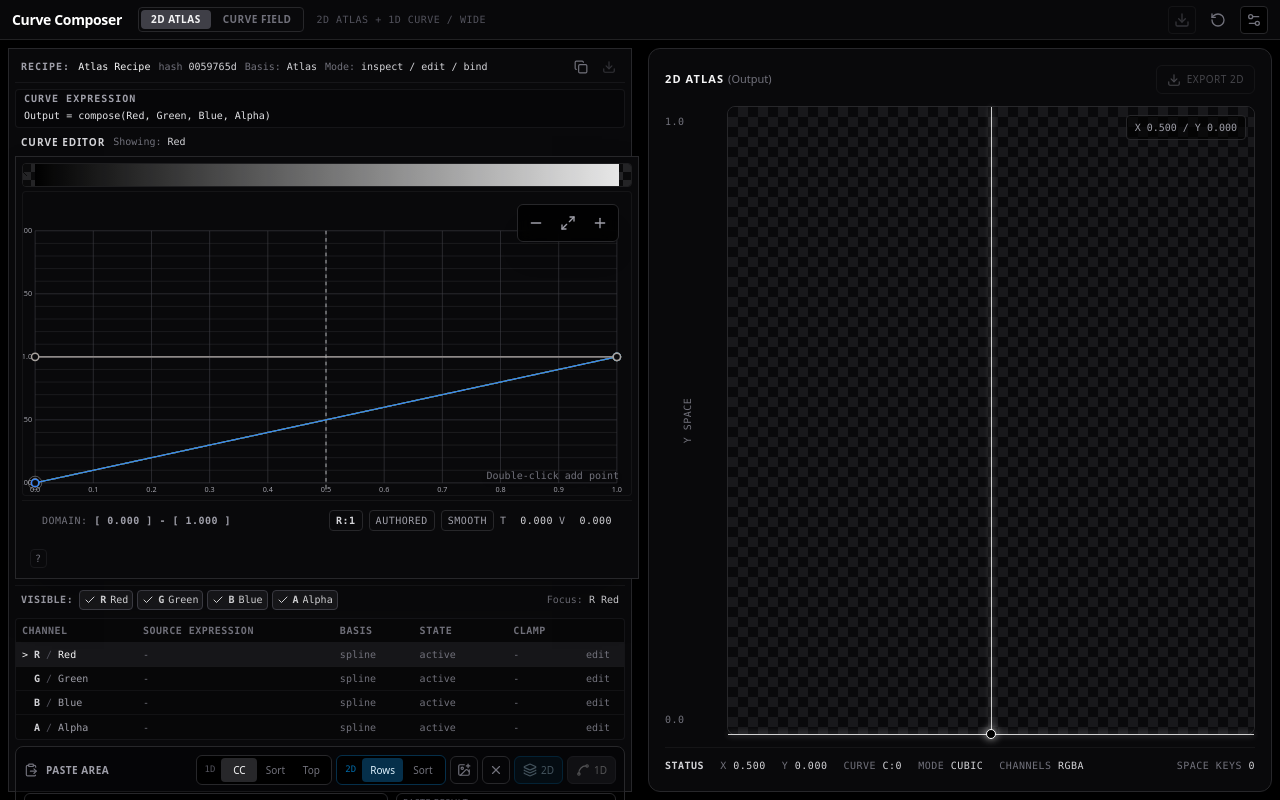
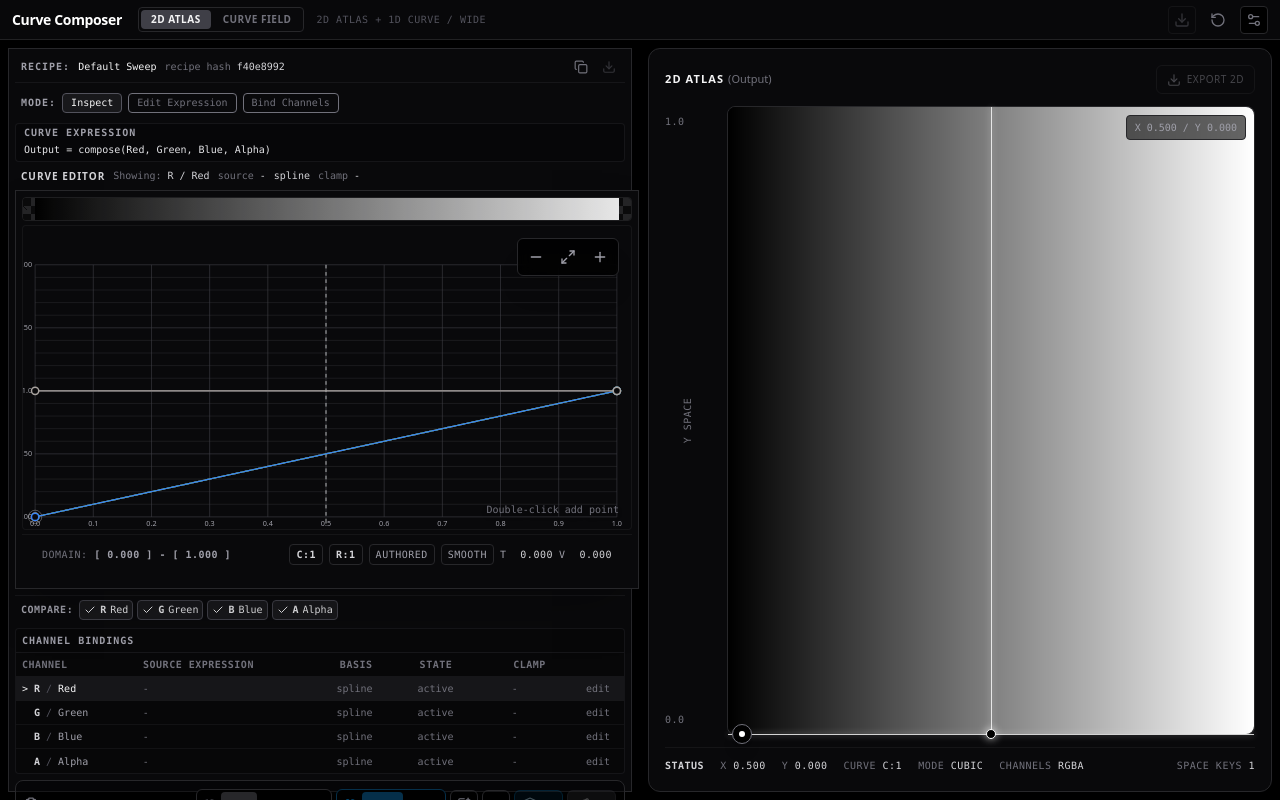
Before and after one commit to delk73/dcc, a React (Vite) app: page / in a window 1280 px wide. Built offline with nearby package versions, Linux system fonts and the light colour scheme.

Commit message:
feat: introduce recipe edit modes and enhance CurveEditor with improved binding source and clamp formatting; update CurveMappingLedger and CurveProjectionIrPanel for better UI and functionality

```diff
--- a/src/App.tsx
+++ b/src/App.tsx
@@ -68,6 +68,13 @@ const createMinimalBasicSpace = (): LibraryCurve[] => [{
 import type { MainView } from './state/editorState';
 
 const TWO_DIMENSIONAL_WORKSPACE_VIEW: MainView = '2d';
+type RecipeEditMode = 'inspect' | 'edit-expression' | 'bind-channels';
+
+const RECIPE_EDIT_MODES: Array<{ id: RecipeEditMode; label: string }> = [
+  { id: 'inspect', label: 'Inspect' },
+  { id: 'edit-expression', label: 'Edit Expression' },
+  { id: 'bind-channels', label: 'Bind Channels' },
+];
 
 const useWindowDimensions = () => {
   const [dims, setDims] = useState(() => ({
@@ -100,6 +107,7 @@ export default function App() {
     createInitialCurveProjectionState
   );
   const anchorsRef = useRef<LibraryCurve[]>([]);
+  const [recipeEditMode, setRecipeEditMode] = useState<RecipeEditMode>('inspect');
 
   const [atlasTexture, setAtlasTexture] = useState<ImageData | null>(null);
   const [atlasDomainTime, setAtlasDomainTime] = useState(0.5);
@@ -444,6 +452,18 @@ export default function App() {
   const formatShortHash = (hash: string) =>
     `${hash.slice(0, 8)}${hash.length > 8 ? '...' : ''}`;
 
+  const formatBindingSource = (row?: { input?: string; parameter?: string }) =>
+    row?.input ?? row?.parameter ?? '-';
+
+  const formatBindingClamp = (row?: { clamp?: string; parameter?: string }) =>
+    row?.clamp ?? (row?.parameter ? 'off' : '-');
+
+  const formatEditorBasis = (mode: InterpMode) => {
+    if (mode === 'constant') return 'stepped';
+    if (mode === 'cubic') return 'spline';
+    return mode;
+  };
+
   const renderCurveEditorPanel = (className = '', editorClassName = '') => {
     const pasteAreaHeight = layout.curveEditor.height >= 520 ? 156 : 132;
     const showPasteArea = outputMode === 'atlas';
@@ -460,18 +480,18 @@ export default function App() {
       ? `Output = compose(${expressionTerms.join(', ')})`
       : `Output = ${expressionTerms[0] ?? activeChannel.toUpperCase()}`;
     const showingLabel = activeMappingRow
-      ? `${activeMappingRow.roleLabel}${activeMappingRow.input ? ` / ${activeMappingRow.input}` : ''}`
+      ? `${activeMappingRow.curveLabel} / ${activeMappingRow.roleLabel}`
       : activeChannel.toUpperCase();
-    const basisLabel = outputMode === 'curve-field' ? curveFieldRecipeName : 'Atlas';
+    const showingSource = formatBindingSource(activeMappingRow);
+    const showingBasis = formatEditorBasis(interpMode);
+    const showingClamp = formatBindingClamp(activeMappingRow);
 
     return (
      <div className={cn("bg-[#09090b] border border-zinc-800 rounded-xl p-1.5 gap-1.5 min-h-0 flex flex-col", className)}>
        <div className="flex min-h-7 shrink-0 items-center gap-2 overflow-hidden border-b border-zinc-900/90 px-1.5 pb-1 font-mono text-[10px] leading-none text-zinc-500">
           <span className="shrink-0 font-bold uppercase tracking-widest text-zinc-400">Recipe:</span>
           <span className="min-w-0 truncate text-zinc-100" title={recipeIdentity.name}>{recipeIdentity.name}</span>
-          <span className="shrink-0" title={recipeIdentity.hash}>hash <span className="text-zinc-300">{formatShortHash(recipeIdentity.hash)}</span></span>
-          <span className="hidden min-w-0 truncate sm:inline" title={basisLabel}>Basis: <span className="text-zinc-300">{basisLabel}</span></span>
-          <span className="hidden shrink-0 sm:inline">Mode: <span className="text-zinc-300">inspect / edit / bind</span></span>
+          <span className="shrink-0" title={recipeIdentity.hash}>recipe hash <span className="text-zinc-300">{formatShortHash(recipeIdentity.hash)}</span></span>
           <button
             type="button"
             onClick={copyRecipeHash}
@@ -495,22 +515,42 @@ export default function App() {
           )}
        </div>
 
+       <div className="flex min-h-7 shrink-0 items-center gap-1.5 overflow-hidden px-1.5 font-mono text-[10px] leading-none text-zinc-500">
+          <span className="shrink-0 font-bold uppercase tracking-widest text-zinc-400">Mode:</span>
+          {RECIPE_EDIT_MODES.map(mode => {
+            const active = recipeEditMode === mode.id;
+
+            return (
+              <button
+                key={mode.id}
+                type="button"
+                onClick={() => setRecipeEditMode(mode.id)}
+                aria-pressed={active}
+                className={cn(
+                  'h-5 rounded border px-2 text-zinc-500 hover:border-zinc-700 hover:text-zinc-200',
+                  active && 'border-zinc-600 bg-zinc-900 text-zinc-100'
+                )}
+              >
+                {mode.label}
+              </button>
+            );
+          })}
+       </div>
+
        <section className="shrink-0 rounded-sm border border-zinc-900/90 bg-black/25 px-2 py-1 font-mono text-[10px]">
           <div className="flex items-center gap-2 leading-none">
             <h3 className="shrink-0 font-bold uppercase tracking-widest text-zinc-400">Curve Expression</h3>
-            {outputMode === 'curve-field' && (
-              <span className="min-w-0 truncate text-zinc-600" title={curveIndexTitle}>
-                {curveFieldChannelRoleSummary}
-              </span>
-            )}
           </div>
           <div className="mt-1 truncate text-zinc-200" title={expressionText}>{expressionText}</div>
        </section>
 
        <div className="flex min-h-4 shrink-0 items-center gap-2 px-1.5 leading-none">
           <h3 className="text-[10px] font-bold uppercase tracking-widest text-zinc-300">Curve Editor</h3>
-          <span className="min-w-0 truncate font-mono text-[10px] text-zinc-500" title={showingLabel}>
+          <span className="min-w-0 truncate font-mono text-[10px] text-zinc-500" title={`${showingLabel} / source ${showingSource} / ${showingBasis} / clamp ${showingClamp}`}>
             Showing: <span className="text-zinc-300">{showingLabel}</span>
+            <span className="ml-2">source <span className="text-zinc-300">{showingSource}</span></span>
+            <span className="ml-2 text-zinc-300">{showingBasis}</span>
+            <span className="ml-2">clamp <span className="text-zinc-300">{showingClamp}</span></span>
           </span>
        </div>
 
--- a/src/components/CurveEditor.tsx
+++ b/src/components/CurveEditor.tsx
@@ -1337,14 +1337,6 @@ export const CurveEditor: React.FC<CurveEditorProps> = ({
             </button>
           </div>
         )}
-        {!selectedTransformSummary && (
-          <div className="group inline-flex items-center gap-1 font-mono text-[10px] uppercase tracking-wider text-zinc-600">
-            <span className="rounded border border-zinc-900 bg-zinc-950 px-1 py-px text-zinc-500" title="Drag empty plot to box select · Double-click to add · Right-click point to remove · Wheel to zoom">?</span>
-            <span className="max-w-0 overflow-hidden whitespace-nowrap opacity-0 transition-all group-hover:max-w-[34rem] group-hover:opacity-100 group-focus-within:max-w-[34rem] group-focus-within:opacity-100">
-              Drag empty plot to box select · Double-click to add · Right-click point to remove · Wheel to zoom
-            </span>
-          </div>
-        )}
       </div>
     </div>
   );
--- a/src/components/CurveMappingLedger.tsx
+++ b/src/components/CurveMappingLedger.tsx
@@ -19,7 +19,7 @@ const formatSource = (row: CurveMappingRow) =>
   row.input ?? row.parameter ?? '-';
 
 const formatClamp = (row: CurveMappingRow) =>
-  row.clamp ? `clamp: ${row.clamp}` : row.parameter ? 'clamp: off' : '-';
+  row.clamp ?? (row.parameter ? 'off' : '-');
 
 const formatInterpMode = (interpMode: InterpMode) => {
   if (interpMode === 'constant') return 'stepped';
@@ -36,12 +36,10 @@ export function CurveMappingLedger({
   onToggleChannel,
   className,
 }: CurveMappingLedgerProps) {
-  const activeRow = rows.find(row => row.curveId === activeChannel);
-
   return (
     <div className={cn('shrink-0 overflow-hidden bg-[#09090b] font-mono text-[10px]', className)}>
       <div className="flex min-h-7 items-center gap-1.5 overflow-hidden border-t border-zinc-900/90 px-1.5 py-1 leading-none text-zinc-500">
-        <span className="shrink-0 font-bold uppercase tracking-wider text-zinc-400">Visible:</span>
+        <span className="shrink-0 font-bold uppercase tracking-wider text-zinc-400">Compare:</span>
         <div className="flex min-w-0 flex-wrap items-center gap-1">
           {rows.map(row => {
             const enabled = editChannels[row.curveId];
@@ -68,13 +66,13 @@ export function CurveMappingLedger({
             );
           })}
         </div>
-        <span className="ml-auto shrink-0 truncate text-zinc-500" title={activeRow ? `${activeRow.curveLabel} / ${activeRow.roleLabel}` : undefined}>
-          Focus: <span className="text-zinc-300">{activeRow ? `${activeRow.curveLabel} ${activeRow.roleLabel}` : 'none'}</span>
-        </span>
       </div>
 
       <div className="mt-1 overflow-hidden rounded-sm border border-zinc-900/90 bg-black/20">
-        <div className="grid min-h-6 grid-cols-[minmax(5rem,0.85fr)_minmax(8rem,1.4fr)_minmax(3.75rem,0.55fr)_minmax(4.5rem,0.65fr)_minmax(3.5rem,0.5fr)_2rem] items-center gap-1 border-b border-zinc-900/90 px-1.5 font-bold uppercase tracking-wider text-zinc-500">
+        <div className="flex min-h-6 items-center border-b border-zinc-900/90 px-1.5 font-bold uppercase tracking-widest text-zinc-400">
+          Channel Bindings
+        </div>
+        <div className="hidden min-h-6 grid-cols-[minmax(5rem,0.85fr)_minmax(8rem,1.4fr)_minmax(3.75rem,0.55fr)_minmax(4.5rem,0.65fr)_minmax(3.5rem,0.5fr)_2rem] items-center gap-1 border-b border-zinc-900/90 px-1.5 font-bold uppercase tracking-wider text-zinc-500 lg:grid">
           <span>Channel</span>
           <span>Source Expression</span>
           <span>Basis</span>
@@ -100,7 +98,7 @@ export function CurveMappingLedger({
             type="button"
             onClick={() => onSelectChannel(channel)}
             className={cn(
-              'grid min-h-6 w-full grid-cols-[minmax(5rem,0.85fr)_minmax(8rem,1.4fr)_minmax(3.75rem,0.55fr)_minmax(4.5rem,0.65fr)_minmax(3.5rem,0.5fr)_2rem] items-center gap-1 border-b border-zinc-900/70 px-1.5 text-left last:border-b-0',
+              'grid min-h-9 w-full grid-cols-[1fr_auto] items-center gap-x-2 gap-y-0.5 border-b border-zinc-900/70 px-1.5 py-1 text-left last:border-b-0 lg:min-h-6 lg:grid-cols-[minmax(5rem,0.85fr)_minmax(8rem,1.4fr)_minmax(3.75rem,0.55fr)_minmax(4.5rem,0.65fr)_minmax(3.5rem,0.5fr)_2rem] lg:py-0',
               active ? 'bg-zinc-900/90 text-zinc-100' : 'text-zinc-400 hover:bg-zinc-950',
               !enabled && 'text-zinc-600'
             )}
@@ -113,11 +111,20 @@ export function CurveMappingLedger({
               <span className="text-zinc-600"> / </span>
               <span>{row.roleLabel}</span>
             </span>
-            <span className="truncate text-zinc-500">{formatSource(row)}</span>
-            <span className="truncate text-zinc-500">{formatInterpMode(interpMode)}</span>
-            <span className="truncate text-zinc-500">{enabled ? 'active' : 'hidden'}</span>
-            <span className="truncate text-zinc-500">{formatClamp(row)}</span>
-            <span className="text-zinc-500">edit</span>
+            <span className="justify-self-end text-zinc-500 lg:hidden">edit</span>
+            <span className="col-span-2 flex min-w-0 items-center gap-2 truncate text-zinc-500 lg:col-span-1 lg:block">
+              <span className="truncate">{formatSource(row)}</span>
+              <span className="text-zinc-700 lg:hidden">/</span>
+              <span className="shrink-0 lg:hidden">{formatInterpMode(interpMode)}</span>
+              <span className="text-zinc-700 lg:hidden">/</span>
+              <span className="shrink-0 lg:hidden">{enabled ? 'active' : 'hidden'}</span>
+              <span className="text-zinc-700 lg:hidden">/</span>
+              <span className="shrink-0 lg:hidden">clamp {formatClamp(row)}</span>
+            </span>
+            <span className="hidden truncate text-zinc-500 lg:block">{formatInterpMode(interpMode)}</span>
+            <span className="hidden truncate text-zinc-500 lg:block">{enabled ? 'active' : 'hidden'}</span>
+            <span className="hidden truncate text-zinc-500 lg:block">{formatClamp(row)}</span>
+            <span className="hidden text-zinc-500 lg:block">edit</span>
           </button>
           );
         })}
--- a/src/components/CurveProjectionIrPanel.tsx
+++ b/src/components/CurveProjectionIrPanel.tsx
@@ -3,7 +3,6 @@ import { cn } from '../lib/utils';
 import type { CurveFieldProjectionIr } from '../lib/curveProjectionIr';
 import type { CurveSpaceIr } from '../lib/curveSpaceIr';
 import {
-  hashCurveFieldProjectionCanonical,
   hashCurveFieldProjectionIr,
   hashCurveSpaceIr,
 } from '../lib/curveSpaceHash';
@@ -20,10 +19,6 @@ export function CurveProjectionIrPanel({ curveSpace, projection, className }: Cu
   const curveSpaceHash = useMemo(() => hashCurveSpaceIr(curveSpace), [curveSpace]);
   const basisHash = useMemo(() => hashCurveFieldBasisIr(projection.basis), [projection.basis]);
   const projectionHash = useMemo(() => hashCurveFieldProjectionIr(projection), [projection]);
-  const canonicalHash = useMemo(
-    () => hashCurveFieldProjectionCanonical(curveSpace, projection),
-    [curveSpace, projection]
-  );
   const summary = useMemo(() => JSON.stringify({
     hierarchy: {
       curveSpace: {
@@ -36,7 +31,7 @@ export function CurveProjectionIrPanel({ curveSpace, projection, className }: Cu
           b: { points: curveSpace.channels.b.length },
           a: { points: curveSpace.channels.a.length },
         },
-        hash: curveSpaceHash,
+        curveSpaceHash,
       },
       basisRecipe: {
         basisKind: projection.basis.kind,
@@ -61,7 +56,7 @@ export function CurveProjectionIrPanel({ curveSpace, projection, className }: Cu
         kind: projection.kind,
         transform: projection.transform,
         selectedBasisKind: projection.basis.kind,
-        hash: projectionHash,
+        projectionHash,
       },
       previewSpec: {
         kind: 'curve-field-preview-spec',
@@ -75,17 +70,15 @@ export function CurveProjectionIrPanel({ curveSpace, projection, className }: Cu
         note: 'runtime evaluator consumes compiled LUTs, slots, transform, and numeric constants',
       },
     },
-    canonicalHash,
-  }, null, 2), [curveSpace, projection, curveSpaceHash, basisHash, projectionHash, canonicalHash]);
+  }, null, 2), [curveSpace, projection, curveSpaceHash, basisHash, projectionHash]);
 
   return (
     <div className={cn('rounded-sm border border-zinc-800 bg-zinc-950', className)}>
       <button type="button" onClick={() => setExpanded(value => !value)} className="flex min-h-5 w-full items-center gap-1.5 px-1.5 py-0.5 text-left leading-none">
-        <span className="text-[10px] font-bold uppercase tracking-widest text-zinc-400">IR / Hash</span>
+        <span className="text-[10px] font-bold uppercase tracking-widest text-zinc-400">IR Path</span>
         <span className="hidden font-mono text-[10px] text-zinc-600 sm:inline">CurveSpace -&gt; BasisRecipe -&gt; Projection</span>
         <span className="font-mono text-[10px] text-zinc-600">{projection.basis.kind}</span>
-        <span className="ml-auto font-mono text-[10px] text-zinc-500">{canonicalHash}</span>
-        <span className="font-mono text-[10px] text-zinc-600">{expanded ? '-' : '+'}</span>
+        <span className="ml-auto font-mono text-[10px] text-zinc-600">{expanded ? '-' : '+'}</span>
       </button>
       {expanded && (
         <pre className="overflow-x-auto whitespace-pre-wrap break-all px-1.5 pb-1.5 font-mono text-[10px] leading-relaxed text-zinc-400">
```
